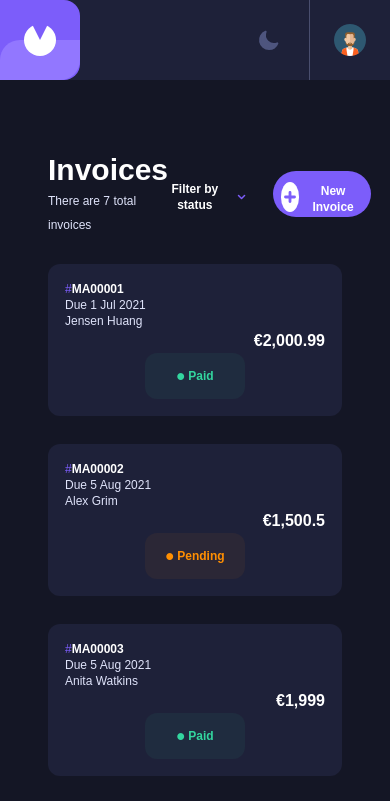
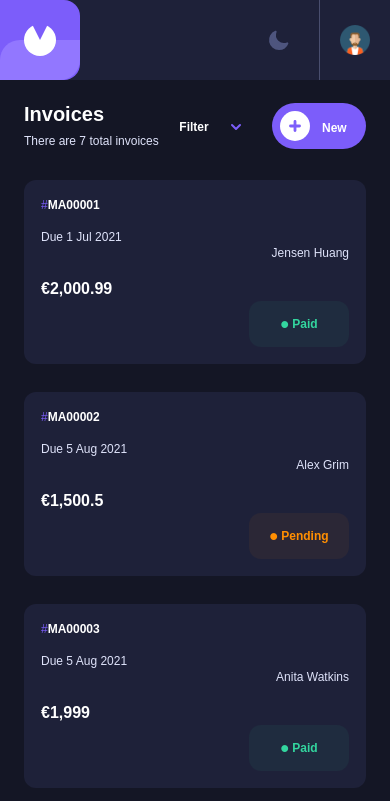
Before and after one commit to manant1/invoice-app, a Gatsby site: page / in a window 390 px wide. Shown: the top 801 px of the page. Built offline with nearby package versions, Linux system fonts and the light colour scheme; Gatsby itself is replaced by a stand-in of ours.

Commit message:
responsiveness fixes

```diff
--- a/src/components/button.js
+++ b/src/components/button.js
@@ -13,7 +13,7 @@ const Button = (props) => {
     }
   }
 
-  return <button onClick={props.onClick} className={classes + " font-bold text-xs pt-2 pr-4 pb-2 pl-2 h-12" + ` ${props.className || ""}`} style={{height: 46, minWidth: "6rem"}}>{props.children}</button>
+  return <button onClick={props.onClick} className={classes + " font-bold text-xs pt-2 pr-4 pb-2 pl-2 h-12" + ` ${props.className || ""}`} style={{height: 46}}>{props.children}</button>
 }
 
 export default Button
--- a/src/components/header.js
+++ b/src/components/header.js
@@ -8,7 +8,7 @@ const Header = () => {
 
   return (
     <aside
-      className="z-50 bg-fill md:w-menu md:h-menu w-mobile-menu h-mobile-menu md:rounded-br-2xl md:rounded-tr-2xl md:rounded-br-none rounded-tr-none">
+      className="fixed top-0 left-0 z-50 bg-fill md:w-menu md:h-menu w-mobile-menu h-mobile-menu md:rounded-br-2xl md:rounded-tr-2xl md:rounded-br-none rounded-tr-none">
       <div className="flex flex-wrap flex-col justify-between h-full w-full">
         <div className="">
           <div
@@ -19,7 +19,7 @@ const Header = () => {
         </div>
         <div className="flex flex-row md:flex-col text-center justify-end">
           <div>
-            {colorTheme === "light" ? <button className="mt-7 mb-7" onClick={() => setTheme("dark")}>
+            {colorTheme === "light" ? <button onClick={() => setTheme("dark")}>
                 <SunIcon className="icon icon-muted"/>
               </button> :
               <button className="m-7" onClick={() => setTheme("light")}>
@@ -27,15 +27,14 @@ const Header = () => {
               </button>}
           </div>
           <hr className="h-full w-px md:w-full inline-block bg-divider md:block"/>
-          <div>
+          <div className="my-auto mx-5 md:my-5 md:mx-auto">
             <StaticImage
               src="../images/avatar.png"
-              width={32}
-              height={32}
+              width={30}
+              height={30}
               quality={95}
               formats={["AUTO", "WEBP", "AVIF"]}
               alt="an avatar"
-              className="m-6"
             />
           </div>
         </div>
--- a/src/components/layout.js
+++ b/src/components/layout.js
@@ -1,13 +1,14 @@
 import * as React from "react"
 import PropTypes from "prop-types"
 import Header from "./header"
-import { AnimatePresence } from "framer-motion"
 
 const Layout = ({ children }) => {
   return (
     <>
       <div className="flex md:flex-row flex-col">
-        <Header/>
+        <div className="mb-16 md:mb-0">
+          <Header/>
+        </div>
         {children}
       </div>
     </>
--- a/src/components/list.css
+++ b/src/components/list.css
@@ -15,36 +15,24 @@
 
 .invoiceNo {
     grid-area: invoiceNo;
-    align-self: center;
-    justify-self: left;
 }
 
 .client {
     grid-area: client;
-    align-self: center;
-    justify-self: left;
 }
 
 .dueDate {
     grid-area: dueDate;
-    align-self: center;
-    justify-self: left;
 }
 
 .status {
     grid-area: status;
-    align-self: center;
-    justify-self: center;
 }
 
 .sum {
     grid-area: sum;
-    align-self: center;
-    justify-self: right;
 }
 
 .chevron {
     grid-area: chevron;
-    justify-self: right;
-    align-self: center;
 }
--- a/src/components/list.js
+++ b/src/components/list.js
@@ -16,9 +16,9 @@ const list = {
 }
 
 const listItem = {
-  hidden: { opacity: 0, height: 0 },
-  show: { opacity: 1, height: "100%" },
-  transition: {duration: 0.75}
+  hidden: { opacity: 0 },
+  show: { opacity: 1 },
+  transition: { duration: 0.75 }
 }
 
 const List = ({ items, className }) => {
@@ -30,25 +30,26 @@ const List = ({ items, className }) => {
             <motion.li variants={listItem}>
               <div
                 className="list-item border border-transparent hover:border-primary invoice-mobile-grid md:invoice-grid rounded-xl bg-white dark:bg-fill w-full py-4 px-4 mt-7 mb-7">
-                <div className="invoiceNo flex items-center">
+                <div className="invoiceNo flex items-center self-center mb-4 md:mb-0">
                   <span className="symbol-primary text-xs">#</span> <span
                   className="text-primary text-xs font-bold">{item.invoiceNo}</span>
                 </div>
-                <div className="dueDate flex items-center">
+                <div className="dueDate flex items-center self-center">
                   <span className="text-xs text-muted">Due {parseDateString(item.dueDate)}</span>
                 </div>
-                <div className="client flex items-center">
-                  <span className="text-xs text-muted">{item.client.name} {item.client.lastName}</span>
+                <div className="client flex items-center justify-self-end self-center mb-4 md:mb-0">
+                  <span
+                    className="text-xs text-muted">{item.client.name} {item.client.lastName}</span>
                 </div>
-                <div className="sum flex items-center">
-              <span className="text-ms text-primary font-bold">
-                &euro;{item.sum.toLocaleString()}
-              </span>
+                <div className="sum flex items-center justify-self-start md:justify-self-end self-center">
+                  <span className="text-ms text-primary font-bold">
+                    &euro;{item.sum.toLocaleString()}
+                  </span>
                 </div>
-                <div className="status flex items-center">
+                <div className="status flex items-center justify-self-end md:justify-self-center self-center">
                   <StatusBadge type={item.status} title={item.type}/>
                 </div>
-                <div className="hidden md:block chevron flex items-center">
+                <div className="hidden md:block chevron flex items-center self-center">
                   <ChevronRightIcon style={{ height: 15 }} className="icon-primary icon"/>
                 </div>
               </div>
--- a/src/components/select.js
+++ b/src/components/select.js
@@ -32,12 +32,12 @@ const Select = (props) => {
     <div className="relative" ref={button}>
       <button onClick={() => setOpen(!open)}>
         <div className="flex justify-between items-center">
-          <span className="text-primary font-bold text-xs">Filter by status</span>
+          <span className="text-primary font-bold text-xs">{props.label.split(' ')[0]}&nbsp;<span className="hidden md:inline-block">{props.label.split(' ').pop()}</span></span>
           <ChevronDownIcon className={`ml-3 icon icon-primary transition-transform duration-250 linear transform ${open ? "rotate-180": "rotate-0"}`} style={{height: 20, stroke: "none"}} />
         </div>
       </button>
       {open && (
-        <div ref={container} className="z-50 absolute transform left-1/2 -translate-x-1/2 shadow-xl rounded-2xl mt-6 p-6 bg-white dark:bg-fill" style={{width: "150%"}}>
+        <div ref={container} className="z-50 absolute transform left-1/2 -translate-x-1/2 shadow-xl rounded-2xl mt-6 p-6 bg-white dark:bg-fill" style={{minWidth: "190px"}}>
           {props.options.map((o, i) => (
             <Option key={i} index={i} name={o.name} value={o.value} checked={selected} setChecked={onChange} />
           ))}
--- a/src/pages/index.js
+++ b/src/pages/index.js
@@ -114,7 +114,7 @@ const IndexPage = () => {
   return (
     <AnimatePresence exitBeforeEnter> <Layout> <Seo title="Invoices"/> <Sideview className="bg-white dark:bg-page"
                                                                                  open={open} onClose={onClose}/>
-      <div className="flex-1 w-full py-18 px-12 h-screen overflow-y-auto">
+      <div className="flex-1 w-full py-9 px-6">
         <motion.div className="max-w-3xl mx-auto h-full" exit={{
           x: "-50%",
           opacity: 0,
@@ -122,18 +122,18 @@ const IndexPage = () => {
         }}>
           <div className="flex justify-between items-center">
             <div>
-              <h1>Invoices</h1>
-              <span className="text-muted text-xs">There are {invoices.length} total invoices</span>
+              <h1 className="text-xl md:text-3xl">Invoices</h1>
+              <span className="text-muted text-xxs">There are {invoices.length} total invoices</span>
             </div>
             <div className="flex justify-between items-center">
-              <Select onChange={setFilter} selected={filter} options={options}/> <Button status={"primary"}
-                                                                                         className={"ml-6"}
-                                                                                         onClick={() => setOpen(!open)}>
+              <Select onChange={setFilter} selected={filter} options={options} label={`Filter by status`}/> <Button
+              status={"primary"} className={"ml-6"} onClick={() => setOpen(!open)}>
               <div className="flex items-center">
               <span className="bg-white relative" style={{ borderRadius: "50%", height: 30, width: 30 }}>
                 <PlusIcon style={{ height: 15, width: 15, strokeWidth: 1.75 }}
                           className="icon-primary absolute top-1/2 left-1/2 transform -translate-x-1/2 -translate-y-1/2"/>
-              </span> <span className="ml-3 mt-1 font-500">New Invoice</span>
+              </span> <span className="ml-3 mt-1 font-500">New&nbsp;<span
+                className="hidden md:inline-block">Invoice</span></span>
               </div>
             </Button>
             </div>
--- a/src/styles/global.css
+++ b/src/styles/global.css
@@ -131,7 +131,7 @@
         --color-icon: #888eb0;
         --color-icon-muted: #4e557e;
 
-        --color-checkbox: #DFE3FA;
+        --color-checkbox: #141625;
         --color-checkbox-checked: #7c5dfa;
 
         --color-divider: #494e6e;
@@ -286,7 +286,7 @@ input[type="checkbox"]:checked + b::after {
     }
 
     .sideview-slide-in-mobile {
-        animation: slide-in-mobilde 0.35s forwards;
+        animation: slide-in-mobile 0.35s forwards;
         animation-timing-function: ease-out;
         animation-delay: 0ms;
     }
@@ -343,10 +343,12 @@ input[type="checkbox"]:checked + b::after {
     0% {
         width: 0;
         display: block;
+        height: 100vh;
     }
 
     100% {
         width: 100%;
+        height: 100vh;
     }
 }
 
--- a/tailwind.config.js
+++ b/tailwind.config.js
@@ -4,6 +4,10 @@ module.exports = {
   purge: ["./src/**/*.{js,jsx,ts,tsx}"],
   darkMode: "class",
   theme: {
+    fontSize: {
+      ...defaultTheme.fontSize,
+      xxs: "0.75rem"
+    },
     fontFamily: {
       'sans': 'Spartan, sans-serif'
     },
```
